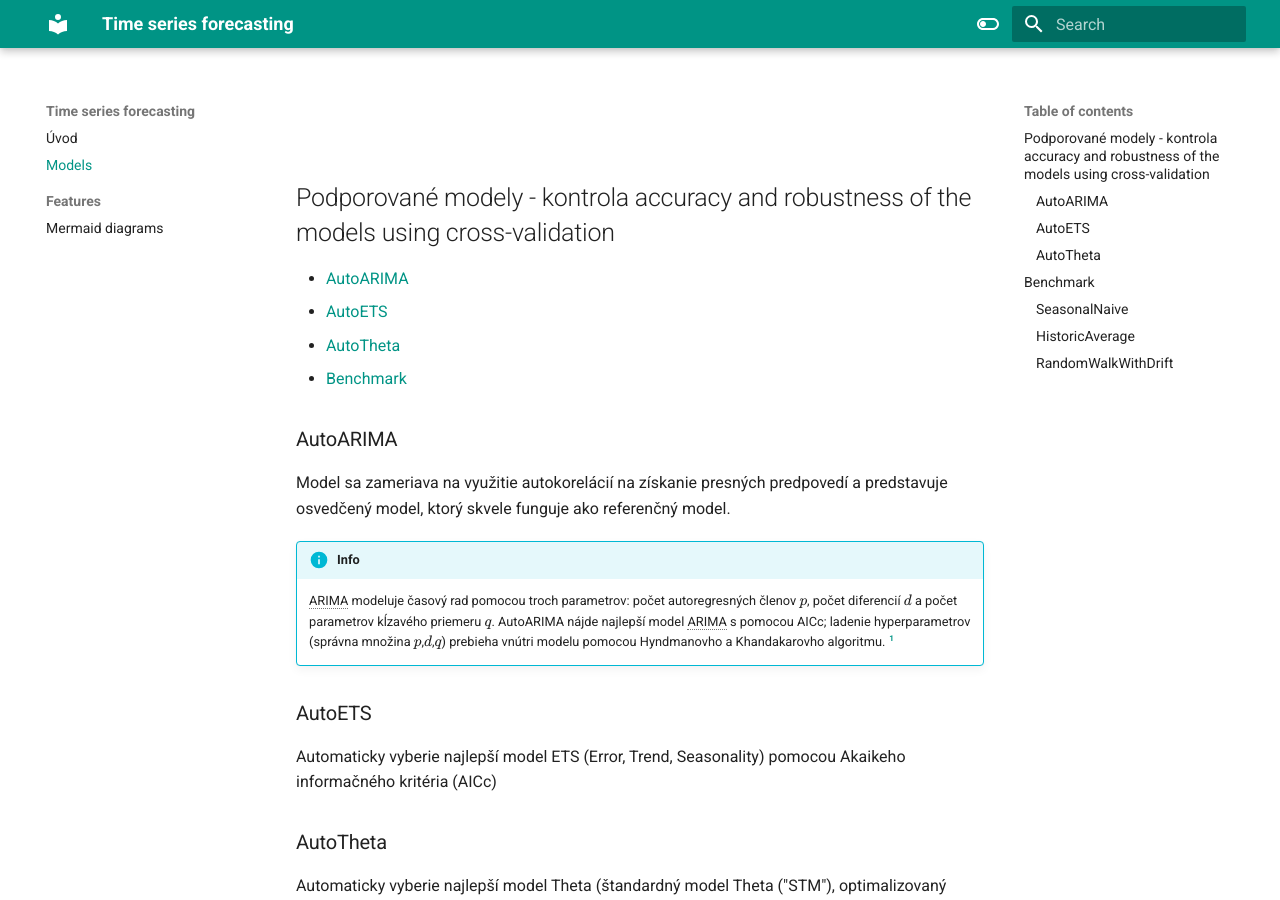
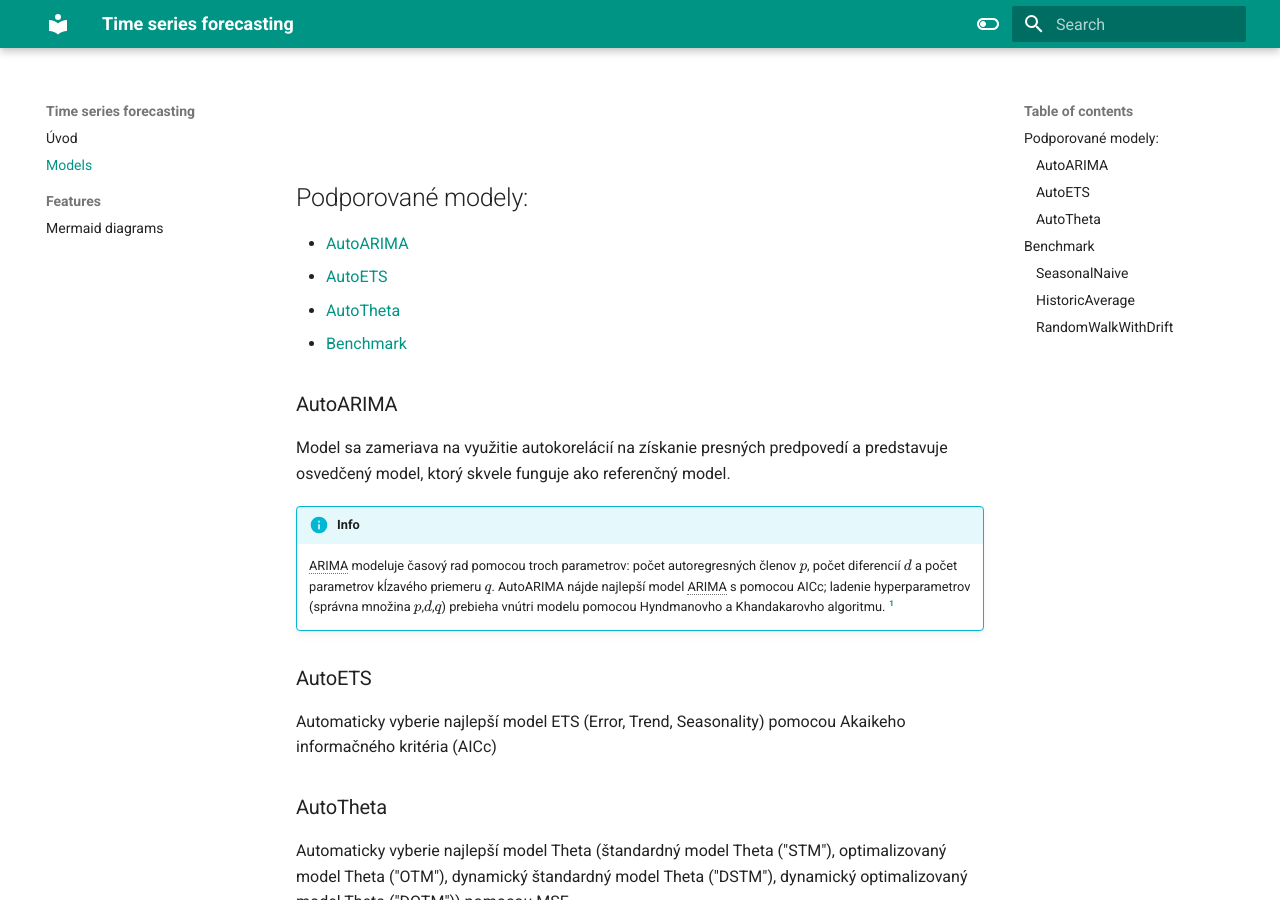
Before and after one commit to fvigh/dipl, an MkDocs documentation site: the page built from docs/Models.md, in a window 1280 px wide and 900 px high. Built offline with MkDocs 1.6.1 and Material for MkDocs 9.7.7, drawn with Linux system fonts in a browser that asks for light colours.

Commit message:
Update Models.md

```diff
--- a/docs/Models.md
+++ b/docs/Models.md
@@ -1,4 +1,4 @@
-## Podporované modely - kontrola accuracy and robustness of the models using cross-validation
+## Podporované modely:
 - [AutoARIMA](https://fvigh.github.io/dipl/Models/#autoarima)
 - [AutoETS](https://fvigh.github.io/dipl/Models/#autoets)
 - [AutoTheta](https://fvigh.github.io/dipl/Models/#autotheta)
```
